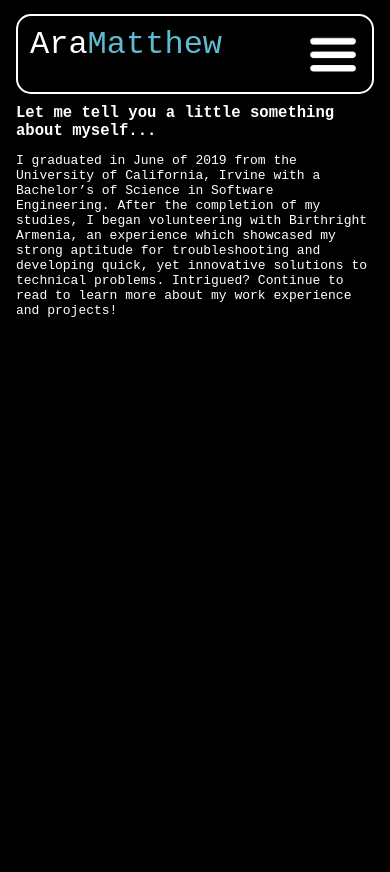
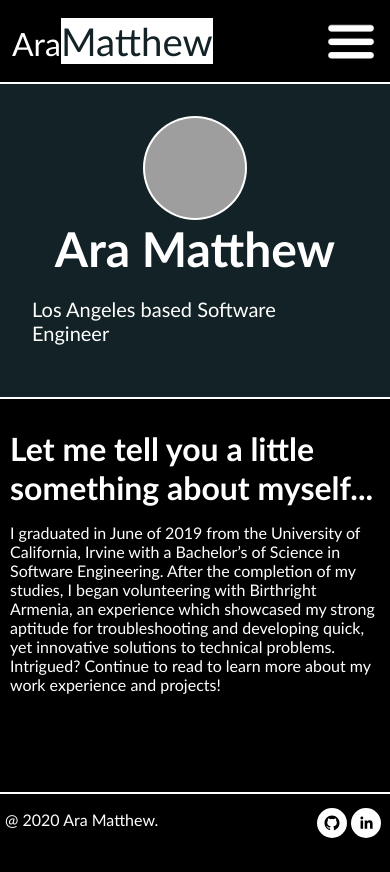
Before and after one commit to aghiulez/aghiulez.github.io, a React (Create React App) app: page /about in a window 390 px wide. After the commit the page ends 844 px from the top, so only its background shows below. Built offline with nearby package versions, Linux system fonts and the light colour scheme; no server answers; grey boxes are pictures that could not be loaded.

Commit message:
ready to merge

```diff
--- a/public/css/layout.css
+++ b/public/css/layout.css
@@ -18,13 +18,24 @@
 /* ------------------------------------------------------------------ */
 
 
-html, body, #root{
+/* html, body, #root{
+
+
+   height: max-content;
+
+
+} */
+html{
    height: 100%;
 }
+html, body, #root{
+   min-height: 100%;
+}
+
 
 body{   /* why does body do the trick buy container doesnt */
    background-color: black;
-   padding: 14px 16px;
+   /* padding: 14px 16px;   */
    color: white;
 
 
@@ -33,9 +44,10 @@ body{   /* why does body do the trick buy container doesnt */
  }
 
  #root {
-    font-family: monospace;
+    font-family: 'Gill Sans', 'Gill Sans MT', Calibri, 'Trebuchet MS', sans-serif;
     display: flex;
     flex-direction: column;
+
 
  }
 
@@ -45,7 +57,69 @@ body a{
 
 }
 
+.curr{
 
+   display: flex;
+   flex-direction: column;
+   /* justify-content: center; */
+   padding-bottom: 50px;
+
+
+
+
+}
+
+Footer{
+   display: flex;
+   justify-content: space-between;
+   position: fixed; /* instead of absolute */
+   bottom: 0;
+   padding-left: 5px;
+   width: 100%;
+   height: 50px;
+   background-color: black;
+   border-top: 2px solid white;
+
+}
+
+.socialLinks{
+
+   padding: 14px;
+
+
+}
+
+
+.pageSummary{
+   display:flex;
+   justify-content: center;
+
+
+   background-color: rgb(19, 34, 38);
+   /* width: 100%; */
+   padding: 32px;
+   border-bottom: 2px solid #ffffff;
+}
+.pageSummary .container{
+   display: flex;
+   align-items: center;
+   flex-direction: column;
+   max-width: 608px;
+   font-size: 1.25rem;
+}
+.pageSummary .container img{
+
+   width: 100px;
+   height: 100px;
+   background-color: white;
+   border-radius: 50%;
+   padding: 2px;
+}
+
+.pageSummary .container h1{
+   margin: 0;
+   font-size: 3rem;
+}
 
 /* ------------------------------------------------------------------ */
 /* b. navbar
@@ -58,8 +132,9 @@ nav {
    display: flex;
    flex-direction: row;
 
-   border: 2px solid rgb(255, 255, 255);
-   border-radius: 15px;
+   border-bottom: 2px solid rgb(255, 255, 255);
+   /* border-radius: 15px; */
+   align-content: center;
 
 }
 nav .dropbtn {
@@ -95,22 +170,12 @@ nav .links a{
 
 
 nav .AraMatthew {
+   align-self: center;
    text-decoration: none;
    padding: 10px 12px;
    color: #ffffff;
    float: left;
    font-size: 32px;
-
-}
-
-
-
-.curr{
-
-   display: flex;
-   justify-content: center;
-
-   height: 100%;
 
 
 }
@@ -119,31 +184,36 @@ nav .AraMatthew {
 
 
 
+
+
+
+
 nav .boldBlue{
-   color: #5DBCD2;
+   font-size: larger;
+   color: rgb(19, 34, 38);
+   background-color: white;
 }
-
 
 /* ------------------------------------------------------------------ */
 /* c. home
 /* ------------------------------------------------------------------ */
 
 #home{
-   width: 80%;
+
    align-self: baseline;
    margin-top: 150px;
 
    font-size: xx-large;
    text-align: center;
+   margin-left: 150px;
+   margin-right: 150px;
 
 }
 
 
 
-#home .socialLinks{
-   /* padding: 14px; */
-   padding-top: 14px;
-}
+
+
 
 
 /* ------------------------------------------------------------------ */
@@ -152,9 +222,9 @@ nav .boldBlue{
 
 
 
-#about .row{
+#about{
 
-
+   margin: 20px;
    width: 700px;
 
    /* centered in parent element */
@@ -182,15 +252,16 @@ nav .boldBlue{
 
  #about .feed{
     align-self: stretch;
-    font-size: larger;
-
+    font-size: x-large;
  }
 
  #about h1{
     margin: 0;
-    font-size: larger;
+    font-size: xx-large;
  }
-
+#about p{
+   font-size: 1rem;
+}
 
 
 /* ------------------------------------------------------------------ */
@@ -199,80 +270,75 @@ nav .boldBlue{
 
 
 
-#projects{
+#projectspage{
+
+   width: 100%;
+   height: auto;
+   display: flex;
+   flex-direction: column;
+   align-items:  center;
 
 
-   display: flex;
-   flex-direction: row;
-   justify-content: center;
-
-   /* justify-content: space-between; */
-   align-items: flex-start;
-   flex-wrap: wrap;
-
-
-   /* font-size: xx-large; */
-   text-align: center;
 
 
 
 
 }
 
-#projects .project{
-   /* background: url("https://media.giphy.com/media/gU25raLP4pUu4/giphy.gif") no-repeat; */
-   /* background-size: cover; */
-   /* opacity: 0; */
-   height: 250px;
-   width: 250px;
-   border: 2px solid;
-   border-radius: 10%;
-   border-color: white;
-   /* padding: 20px 20px; */
-   margin: 10px;
-   overflow: visible;
 
 
+#projectspage .project{
 
 
+   max-width: 608px;
+   /* width: min-content; */
+   display: flex;
+   display: row;
+   align-items: flex-start;
+
+
+   padding-top: 32px;
+   padding-bottom: 32px;
+
+
+   border-bottom: 5px solid white;
+   /* border-bottom-style: double; */
+   border-width: 1px;
+   border-spacing: 15px;
 }
 
-#projects .project .gif{
+#projectspage .project .gif{
+
    opacity: 100;
-   height: 150px;
-   width: 200px;
-   object-fit: contain;
+
+   width: 190px;
+   /* object-fit: contain; */
+   object-fit: cover;
    border-radius: 10%;
 
-
+   padding-left: 16;
+   padding-right: 16px;
 }
 
-#projects .project p{
-   font-size: large;
-   opacity: 0;
-}
+#projectspage .project .information{
 
 
-
-
-#projects .project:hover p{
-   /* font-size: large; */
-   opacity: 100;
-   vertical-align: middle;
-
+   display: flex;
+   flex-direction: column;
+   height: auto;
+   /* width: 300px; */
+   margin-left: 14px;
 }
-#projects .project:hover .gif{
-   /* font-size: large; */
-   /* visibility: hidden; */
-
-   display: none;
+#projectspage .project .information .projName{
+   font-size: 1.75rem;
+   margin-top: 0px;
+   margin-bottom: 0px;
 }
-
-#projects .project:hover{
-   /* background: white; */
-   color: #5DBCD2;
-   border-color: #5DBCD2;
-
+#projectspage .project .information text{
+   font-size: .75rem;
+}
+#projectspage .project .information p{
+   font-size: 1rem;
 }
 
 
@@ -281,20 +347,14 @@ nav .boldBlue{
 /* f. experience
 /* ------------------------------------------------------------------ */
 
+#experiencepage{
 
-#experience {
+   width: 100%;
+   height: auto;
+   display: flex;
+   flex-direction: column;
+   align-items:  center;
 
-   display: flex;
-   flex-direction: row;
-
-   /* justify-content: space-between; */
-   align-items: flex-start;
-   flex-wrap: wrap;
-
-
-   font-size: xx-large;
-   text-align: center;
-   justify-content: center;
 
 
 
@@ -302,59 +362,55 @@ nav .boldBlue{
 
 }
 
-#experience .project p{
-   opacity: 0;
-   font-size: large;
+#experiencepage .link{
+
+
+   max-width: 608px;
+   /* width: min-content; */
+   display: flex;
+   display: row;
+   align-items: flex-start;
+
+
+   padding-top: 32px;
+   padding-bottom: 32px;
+
+
+   border-bottom: 5px solid white;
+   /* border-bottom-style: double; */
+   border-width: 1px;
+   border-spacing: 15px;
 }
 
-#experience img{
-   width: 100%;
+#experiencepage .link .gif{
+
+   opacity: 100;
+
+   /*  */
+   /* object-fit: contain; */
+   /* object-fit: cover; */
    border-radius: 10%;
+
+   padding-right: 16px;
 }
 
-#experience .project:hover img{
-   display: none;
-}
-#experience .project:hover p{
-   opacity:100;
-}
+#experiencepage .link .info{
 
 
-#experience .link{
    display: flex;
    flex-direction: column;
-   align-items: center;
-   justify-content: center;
+   height: auto;
+   /* width: 300px; */
+   margin-left: 14px;
 }
-
-#experience .project{
-   overflow: hidden;
-   height: 250px;
-   width: 250px;
-   border: 2px solid;
-   border-radius: 10%;
-   border-color: white;
-   /* padding: 20px 20px; */
-   margin: 10px;
-
-
+#experiencepage .link .info .position{
+   font-size: 1.75rem;
+   margin-top: 0px;
+   margin-bottom: 0px;
 }
-
-#experience .project:hover{
-   color: #5DBCD2;
-   border-color: #5DBCD2;
-
+#experiencepage .link .info p{
+   font-size: 1rem;
 }
-#experience a:hover .position{
-   color:#5DBCD2;
-   /* font-size: larger; */
-}
-
-#experience .position{
-   font-size: large;
-
-}
-
 
 
 
@@ -422,7 +478,9 @@ nav .boldBlue{
    /* ------------------------------------------------------------------ */
    /* a. General
    /* ------------------------------------------------------------------ */
-
+   .footer{
+      width: 100%;
+   }
 
    /* ------------------------------------------------------------------ */
    /* b. Navbar
@@ -448,9 +506,7 @@ nav .boldBlue{
       justify-content: space-between;
 
    }
-   .listener {
-      height: 200%;
-   }
+
    .active .links{
       display: flex;
       flex-direction: column;
@@ -493,15 +549,17 @@ nav .boldBlue{
       display: block;
      }
 
-   nav .show {display:block;}
-
+     .pageSummary{
+        width: auto;
+        padding: 32px;
+     }
 
    /* ------------------------------------------------------------------ */
    /* c. Home
    /* ------------------------------------------------------------------ */
 
    #home{
-      margin-top:0px;
+      margin:0px;
       font-size: x-large;
    }
 
@@ -510,11 +568,6 @@ nav .boldBlue{
    }
 
 
-   #home .socialLinks{
-      /* padding: 14px; */
-
-
-   }
    /* ------------------------------------------------------------------ */
    /* d. About
    /* ------------------------------------------------------------------ */
@@ -536,6 +589,7 @@ nav .boldBlue{
       display: flex;
 
       flex-direction: column;
+      margin-left:0;
 
 
    }
@@ -546,4 +600,51 @@ nav .boldBlue{
       margin-top: 10px;
       font-size: medium;
    }
+
+   /* ------------------------------------------------------------------ */
+   /* c. Projects
+   /* ------------------------------------------------------------------ */
+
+   #projectspage .project{
+
+
+      flex-direction: column;
+      border-width: 1px;
+
+   }
+   #projectspage .projects{
+      width: 90%;
+   }
+
+   #projectspage .project .gif{
+
+      width: 100%;
+      height: auto;
+      padding-bottom: 10px;
+      padding-left: 0;
+
+
+   }
+   /* ------------------------------------------------------------------ */
+   /* c. experience
+   /* ------------------------------------------------------------------ */
+   #experiencepage .link{
+
+      width: 90%;
+      flex-direction: column;
+      border-width: 1px;
+
+   }
+
+   #experiencepage .link .gif{
+
+      width: 100%;
+      height: auto;
+      padding-bottom: 10px;
+      padding-right: 0px;
+
+
+   }
+
+
 }
--- a/src/components/Active.js
+++ b/src/components/Active.js
@@ -2,6 +2,7 @@
 
 import Navbar from './Navbar.js';
 import Page from './Page.js';
+import Footer from './Footer'
 
 import React from "react";
 import {
@@ -16,6 +17,7 @@ const Active = ({user}) =>  {
       <div className ="curr">
         <Page user = {user}/>
       </div>
+      <Footer />
     </Router>
   );
 }
--- /dev/null
+++ b/src/components/Footer.js
@@ -0,0 +1,15 @@
+import React from 'react';
+import { SocialIcon } from 'react-social-icons';
+
+const Footer = () => (
+    <footer className="footer">
+      <p>@ 2020 Ara Matthew.</p>
+      <div className = "socialLinks">
+                <SocialIcon url="http://github.com/aghiulez" target="_blank" style={{ height: 30, width: 30 }} bgColor="#ffffff" />
+                <span>   </span>
+                <SocialIcon url="http://linkedin.com/in/aramatthew" target="_blank" style={{ height: 30, width: 30 }} bgColor="#ffffff"/>
+            </div>
+    </footer>
+  );
+
+  export default Footer;
--- a/src/components/Navbar.js
+++ b/src/components/Navbar.js
@@ -17,7 +17,7 @@ const Page = ({user}) =>  {
                     <figure className="dropbtn" onClick={ () => { setNavOpen(!navOpen) } }/>
                 </div>
 
-                <div id='links' className = "links">
+                <div onClick={ () => { setNavOpen(!navOpen) } } id='links' className = "links">
                     <Link to="/about">About</Link>
                     <Link to="/projects">Projects</Link>
                     <Link to="/experience">Experience</Link>
--- a/src/components/Page.js
+++ b/src/components/Page.js
@@ -19,23 +19,56 @@ const Page = ({user}) =>  {
 
 
     return (
-        <Switch >
+      <Switch >
         <Route path="/contact">
+          <div className = "pageSummary">
+              <h1>Contact</h1>
+              <p>
+                  contact me
+              </p>
+          </div>
           <Contact />
         </Route>
         <Route path="/about">
+          <div className = "pageSummary">
+            <div className='container'>
+                <img src ={user.basics.picture} alt="Ara Matthew Profile Pic" />
+                <h1>Ara Matthew</h1>
+                <p>
+                Los Angeles based Software Engineer
+                </p>
+            </div>
+          </div>
           <About className = "container" user = {user} />
         </Route>
         <Route path="/projects">
+          <div className = "pageSummary">
+              <div className='container'>
+                <h1>Projects</h1>
+                <p>
+                </p>
+              </div>
+          </div>
           <Projects user = {user}/>
         </Route>
+
         <Route path="/experience">
+          <div className = "pageSummary">
+            <div className='container'>
+              <h1>Experience</h1>
+              <p>
+              </p>
+            </div>
+          </div>
           <Experience user = {user}/>
         </Route>
         <Route path="/">
           <Home user = {user}/>
         </Route>
+
       </Switch>
+
+
     )
 }
 
--- a/src/components/Pages/Experience.js
+++ b/src/components/Pages/Experience.js
@@ -5,23 +5,23 @@ import React from 'react';
 
 const Projects = ({user}) => {
 
-    let backgroundUrl = 'https://media-exp1.licdn.com/dms/image/C560BAQEjzxdA4RUnWQ/company-logo_200_200/0?e=1591228800&v=beta&t=i7BEuooI00FJhvV-W1lv-fr-COfwaSxqDMNA8_mtNhQ'
 
     return (
 
 
-        <section id="experience">
+        <section id="experiencepage">
 
 
             {user.work.map(work => (
 
                 <a href={work.website} className="link" target="_blank"  key={work.company}>
-                    <h1 className='position'> {work.position} </h1>
-                    <img className ="gif" src={work.highlights[0]} ></img>
-                    <p>{work.summary}</p>
+                    <img className ="gif" src={work.highlights[0]}  alt="logo"></img>
+
+
+
                     <div className='info'>
-                        {/* <h1> {work.position} </h1> */}
-                        {/* <p>{work.company}</p> */}
+                        <h1 className='position'> {work.position} </h1>
+                        <p>{work.summary}</p>
                     </div>
                 </a>
             ))}
--- a/src/components/Pages/Projects.js
+++ b/src/components/Pages/Projects.js
@@ -5,34 +5,43 @@ const Projects = ({user}) => {
     return (
 
 
-        <section id="projects">
-            {user.projects.map(project => (
-                <a href={project.githubUrl} target="_blank" key={project.name} >
-                        <h1 className='projName'> {project.name} </h1>
-                        <img className ="gif" src={project.website} ></img>
-                        <p>{project.summary}</p>
-                        <div className ="lang">
-                            {/* {project.languages.map(language => (
+        <section id="projectspage">
 
-                                    <text>{language}</text>
 
-                            ))} */}
-                        </div>
-                </a>
-            ))}
+
+            <div className='projects'>
+                {user.projects.map(project => (
+                    <a className = 'project' href={project.githubUrl} target="_blank" key={project.name} >
+
+                            <img className ="gif" src={project.website}  alt='gif of app'/>
+                            <div className = 'information'>
+                                <h1 className='projName'> {project.name} </h1>
+                                    <div className ="lang">
+                                        {project.languages.map(language => (
+
+                                                <text><em>{language}</em> </text>
+
+                                        ))}
+                                        <div className ="frames">
+                                        {project.libraries.map(library => (
+
+                                                <text><em>{library}</em> </text>
+
+                                        ))} </div>
+                                    </div>
+                                <p>{project.summary}</p>
+                            </div>
+
+                    </a>
+
+                ))}
+            </div>
 
 
         </section>
     );
 }
 
-// style={
-//     {
-//         background:   `url(${project.website}) no-repeat`,
-//         backgroundSize: 'contain',
-//         backgroundPosition: 'center center'
-//     }
-//         }/>
 
 
 
--- a/src/components/Pages/home.js
+++ b/src/components/Pages/home.js
@@ -12,11 +12,11 @@ const Home = ({user}) => {
             <ReactTypingEffect
                 text="Check out my GitHub and LinkedIn below!"
             />
-            <div className = "socialLinks">
+            {/* <div className = "socialLinks">
                 <SocialIcon url="http://github.com/aghiulez" target="_blank" style={{ height: 75, width: 75 }} bgColor="#ffffff" />
                 <span>   </span>
                 <SocialIcon url="http://linkedin.com/in/aramatthew" target="_blank" style={{ height: 75, width: 75 }} bgColor="#5DBCD2"/>
-            </div>
+            </div> */}
 
 
         </section>
--- a/src/ifilter/myInfo.json
+++ b/src/ifilter/myInfo.json
@@ -80,13 +80,13 @@
     {
       "name": "rehabaseal",
       "displayName": "RehabASeal",
-      "summary": "An application developed for the Pacific Marine Mammal Center: ",
+      "summary": "RehabASeal is an educational application developed for the Pacific Marine Mammal Center (based in Laguna Beach CA). Contains interactive narratives of real animals in the facility along with a game to guide the user through the rehabilitation process.",
       "website": "https://media.giphy.com/media/ii2icbwQbqR8tAnt1K/giphy.gif",
       "githubUrl": "https://github.com/aghiulez/RehabASeal",
       "primaryLanguage": "C#",
       "languages": [
         "C#",
-        "Photoshop CS6",
+        "Photoshop-CS6",
         "Unity"
       ],
       "libraries": [
@@ -102,7 +102,7 @@
     {
       "name": "maze",
       "displayName": "Maze",
-      "summary": "Maze Generator/Solver program developed using the DFS algorithm",
+      "summary": "A Maze generator and solver program developed using the DFS algorithm through recursive backtracking. The program allows the user the generate a maze with any given dimensions.",
       "website": "https://media.giphy.com/media/h8a78t18G2WexEs1Op/giphy.gif",
       "githubUrl": "https://github.com/aghiulez/Maze",
       "primaryLanguage": "Java",
@@ -122,18 +122,17 @@
     {
       "name": "zipcodesearch",
       "displayName": "ZipcodeSearch",
-      "summary": "Web application that optimizes the use of Typescript, Docker, and ArangoDB",
+      "summary": "A server-side web application built using NodeJS and React.  Both the Client and API may be run either locally or through dockerized container.",
       "website": "https://media.giphy.com/media/fxTtQq5Di4W50qCVCC/giphy.gif",
       "githubUrl": "https://github.com/aghiulez/ZipcodeSearch",
       "primaryLanguage": "JavaScript",
       "languages": [
         "CSS",
         "HTML",
-        "Dockerfile",
         "TypeScript",
         "JavaScript"
       ],
-      "libraries": [
+      "libraries": [ "NodeJS","ReactJS","ArangoDB", "Docker"
 
       ],
       "images": [
@@ -146,7 +145,7 @@
     {
       "name": "myportfolio",
       "displayName": "myPortfolio",
-      "summary": "My online developer-portfolio to showcase my experience",
+      "summary": "My online developer-portfolio to showcase my experience, accomplishments and projects. Supported to be viewed on both Mobile and Web.",
       "website": "https://media.giphy.com/media/QuPI4By8i5tVCT5Fvr/giphy.gif",
       "githubUrl": "https://github.com/aghiulez/myPortfolio",
       "primaryLanguage": "JavaScript",
@@ -155,7 +154,7 @@
         "HTML",
         "CSS"
       ],
-      "libraries": [
+      "libraries": [ "ReactJS"
 
       ],
       "images": [
@@ -168,14 +167,14 @@
     {
       "name": "boardgames",
       "displayName": "BoardGames",
-      "summary": "BoardGame Environment developed using JavaFX",
+      "summary": "An extensible Board Game Environment which accommodates any board game that involves a grid layout and game elements on this layout, including games such as Chess, Checkers, Tic-Tac-Toe, Gomoku, Connect Four, Nine Men's Morris, Chutes and Ladders, Stratego, Shogi, Pente, Battleship…",
       "website": "https://media.giphy.com/media/dXLgRXbvYF68AnZRfH/giphy.gif",
       "githubUrl": "https://github.com/aghiulez/BoardGames",
       "primaryLanguage": "Java",
       "languages": [
         "Java"
       ],
-      "libraries": [
+      "libraries": [ "JavaFx", "Maven"
 
       ],
       "images": [
--- a/src/index.js
+++ b/src/index.js
@@ -4,6 +4,8 @@ import './index.css';
 import App from './App';
 import * as serviceWorker from './serviceWorker';
 import { BrowserRouter } from 'react-router-dom';
+
+
 
 
 ReactDOM.render(
```
Also changed, not shown: src/index.css (line endings or trailing spaces).
